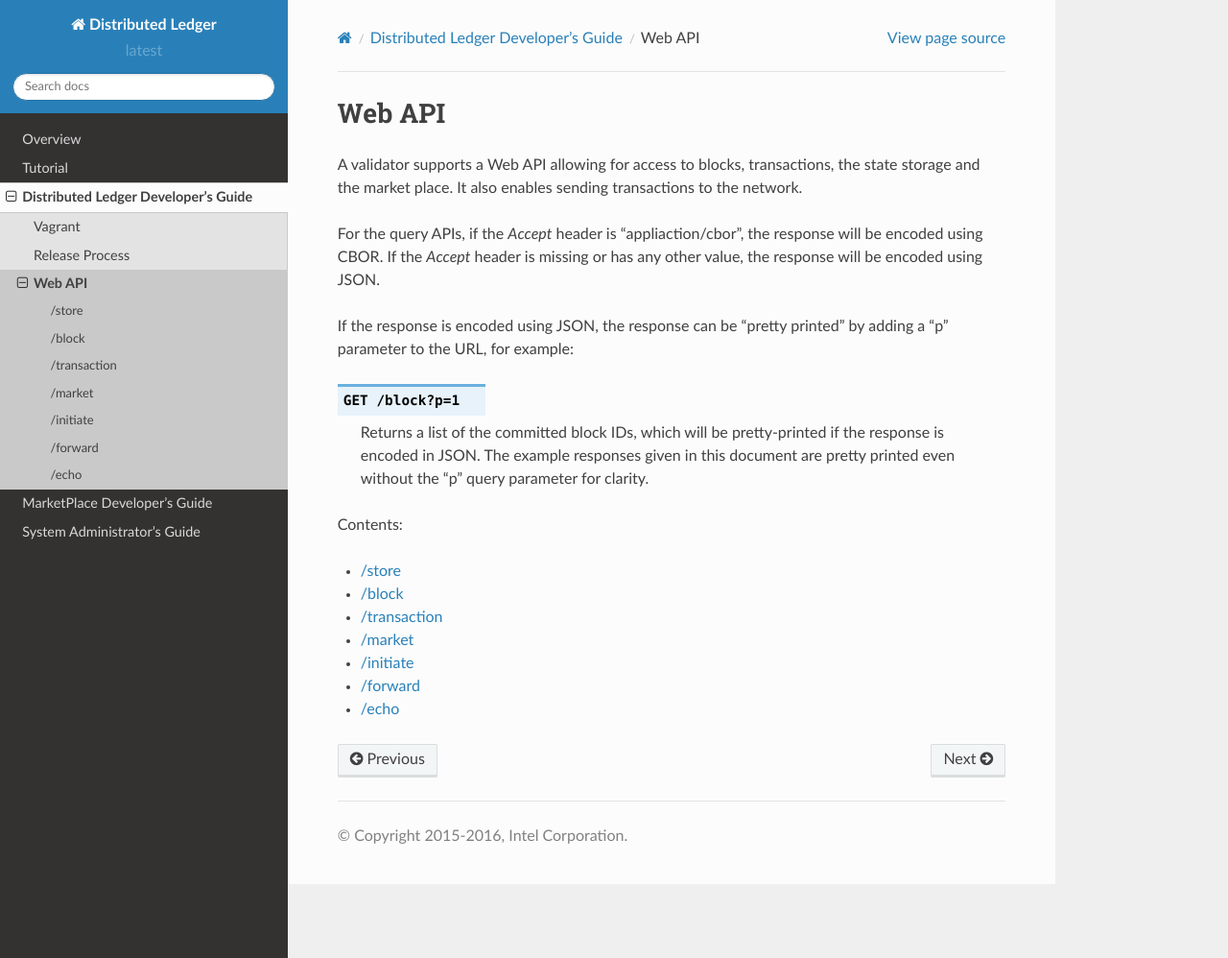
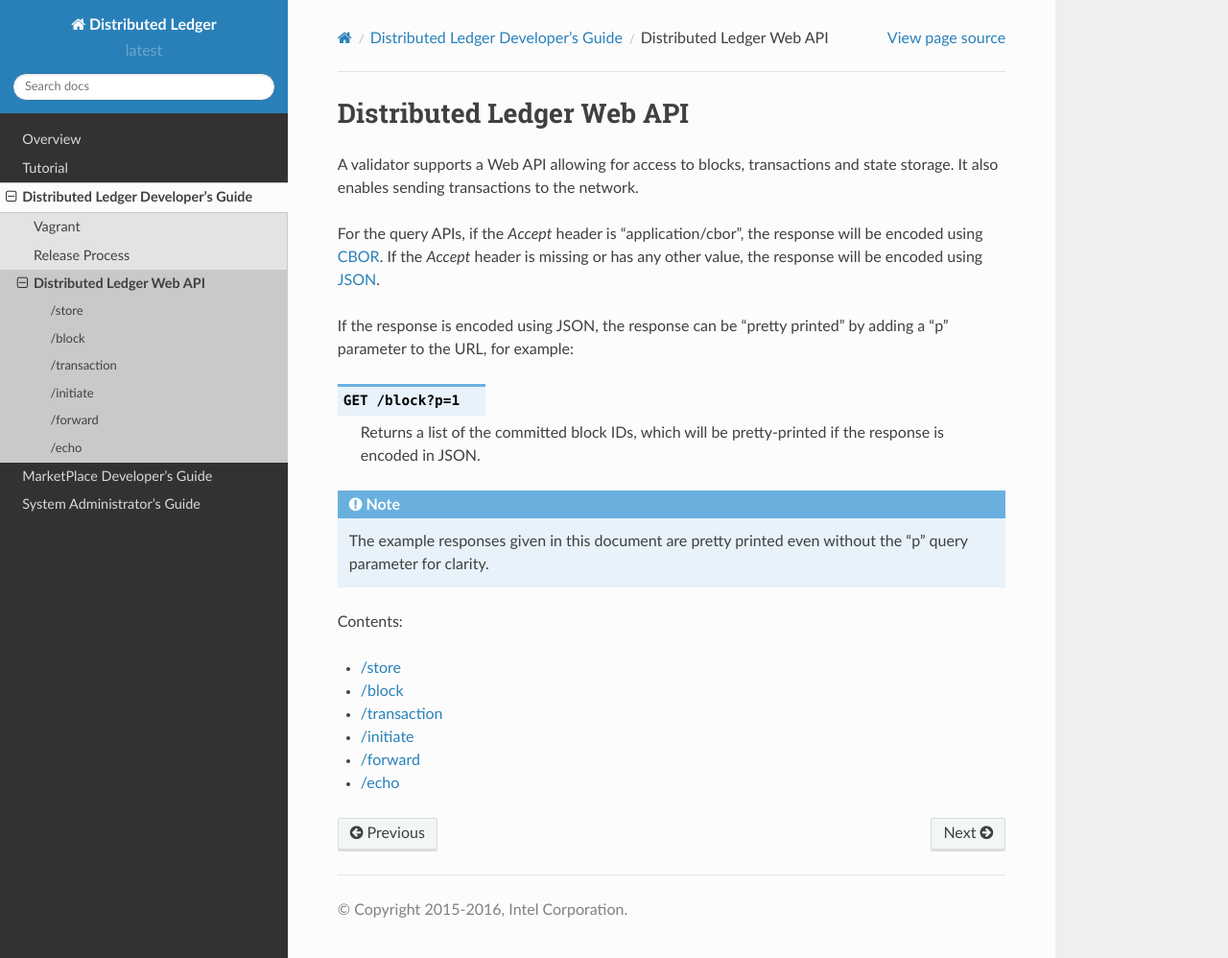
Before and after one commit to hyperledger-archives/sawtooth-core, a Sphinx documentation site: the page built from source/sawtooth_developers_guide/web_api/index.rst, in a window 1280 px wide and 998 px high. Shown: the whole window at 96% size. Built offline with Sphinx 7.4.7 and the Read the Docs theme 2.0.0, drawn with Linux system fonts in a browser that asks for light colours; pages that are not in the unit, such as notebooks, are missing from menus.

Commit message:
Removed market api from web api
Removed market api from web api
Fixed comment and reformatted some code in the ledger_web_client
Removed web_api documentation for market
Fixed some other web api documentation

```diff
--- a/source/sawtooth_developers_guide/web_api/block.rst
+++ b/source/sawtooth_developers_guide/web_api/block.rst
@@ -3,7 +3,7 @@
 =================================================================
 
 
-Block IDs are always ordered from the newest committed block id to the oldest.
+Block IDs are always ordered from the newest committed block ID to the oldest.
 
 .. http:get:: /block
 
--- a/source/sawtooth_developers_guide/web_api/index.rst
+++ b/source/sawtooth_developers_guide/web_api/index.rst
@@ -1,14 +1,14 @@
-*******
-Web API
-*******
+**************************
+Distributed Ledger Web API
+**************************
 
-A validator supports a Web API allowing for access to blocks, transactions,
-the state storage and the market place. It also enables sending transactions
-to the network.
+A validator supports a Web API allowing for access to blocks, transactions
+and state storage. It also enables sending transactions to the network.
 
-For the query APIs, if the `Accept` header is "appliaction/cbor",
-the response will be encoded using CBOR. If the `Accept` header is
-missing or has any other value, the response will be encoded using JSON.
+For the query APIs, if the `Accept` header is "application/cbor",
+the response will be encoded using `CBOR <http://cbor.io/>`_.
+If the `Accept` header is missing or has any other value,
+the response will be encoded using `JSON <http://www.json.org/>`_.
 
 If the response is encoded using JSON, the response can be "pretty printed"
 by adding a "p" parameter to the URL, for example:
@@ -16,9 +16,13 @@ by adding a "p" parameter to the URL, for example:
 .. http:get:: /block?p=1
 
    Returns a list of the committed block IDs, which will be pretty-printed
-   if the response is encoded in JSON. The example responses given in this
-   document are pretty printed even without the "p" query parameter for clarity.
+   if the response is encoded in JSON.
 
+.. note::
+
+   The example responses given in this
+   document are pretty printed even without the "p" query parameter
+   for clarity.
 
 Contents:
 
@@ -28,7 +32,6 @@ Contents:
    store
    block
    transaction
-   market
    initiate
    forward
    echo
```
Also changed, not shown: source/sawtooth_developers_guide/web_api/market.rst (deleted, +0 -60 lines), source/sawtooth_developers_guide/web_api/store.rst (+12 -6 lines), source/sawtooth_developers_guide/web_api/transaction.rst (+6 -4 lines).
